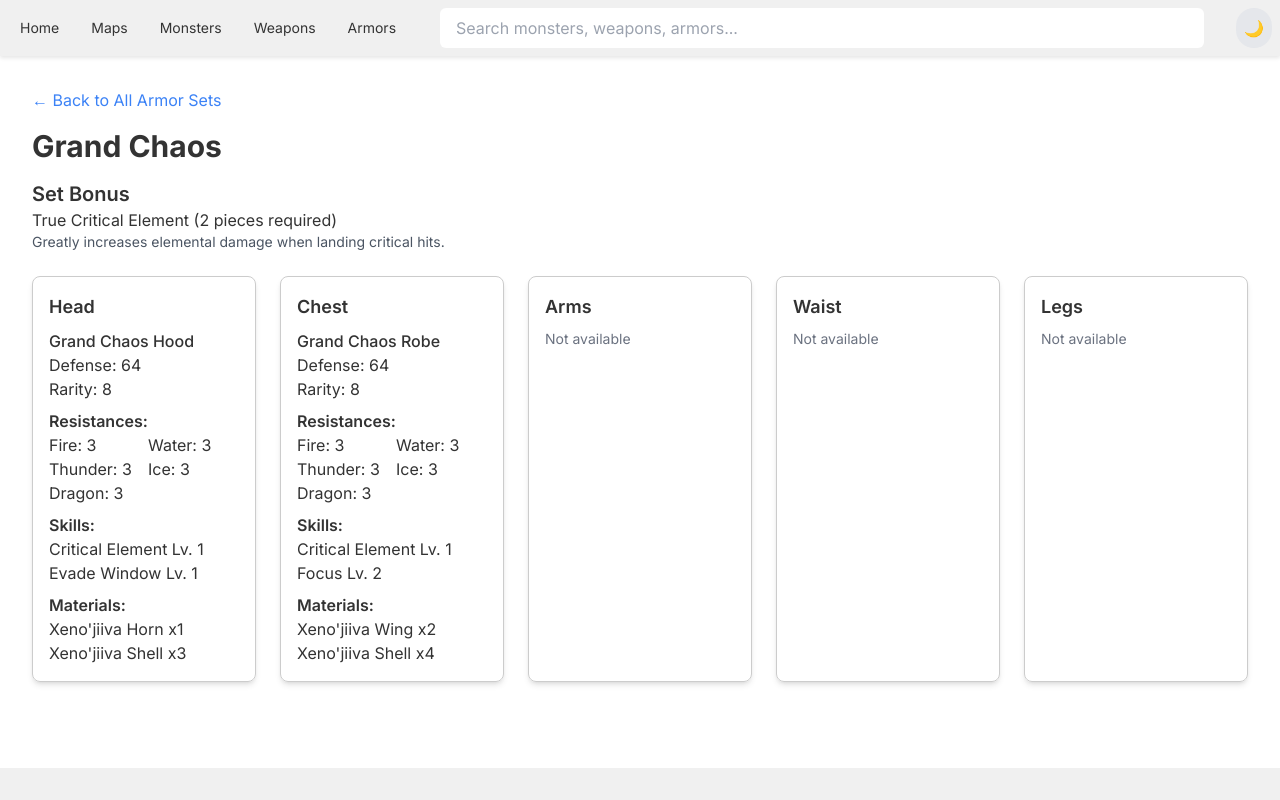
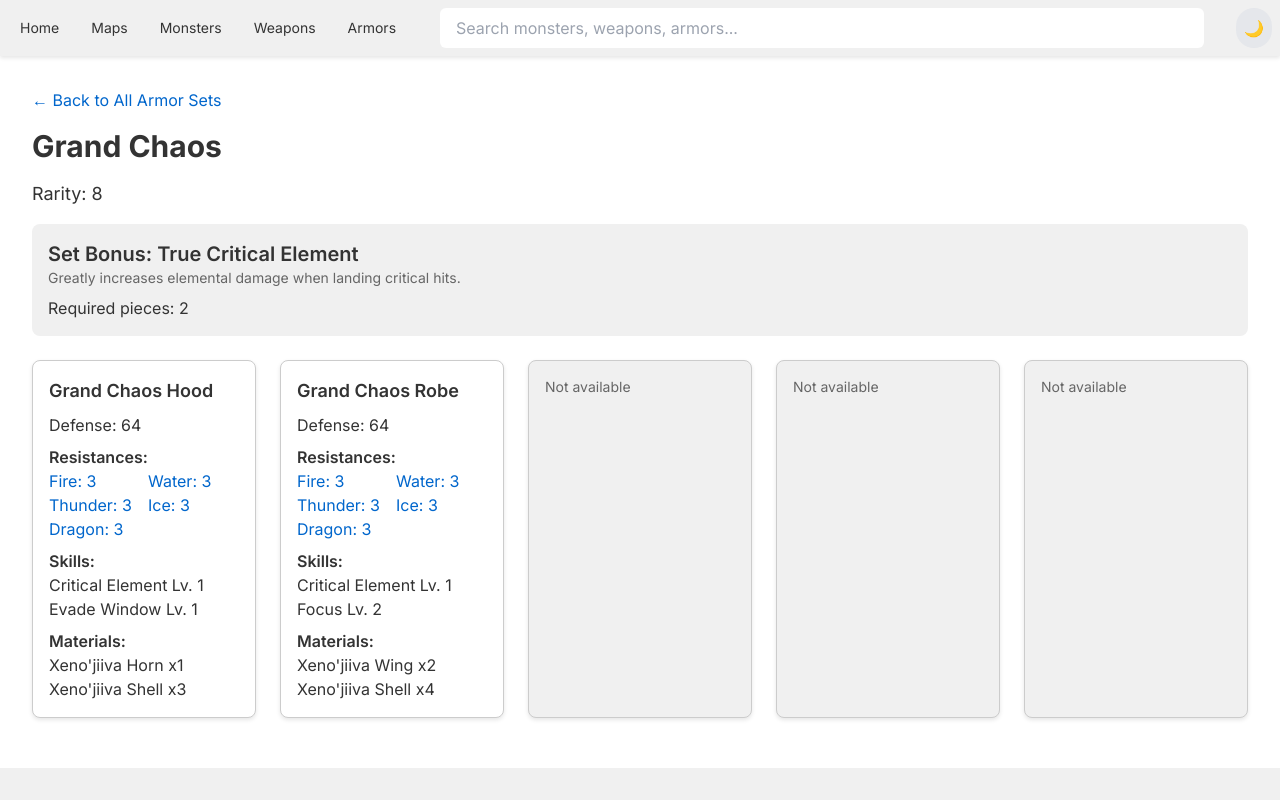
Before and after one commit to askleon/monster-hunter-wilds-wiki, a Next.js app: page /armors/grand-chaos in a window 1280 px wide. Built offline with nearby package versions, Linux system fonts and the light colour scheme.

Commit message:
updated armor id page

```diff
--- a/app/armors/[setId]/page.tsx
+++ b/app/armors/[setId]/page.tsx
@@ -1,75 +1,81 @@
 'use client'
 
 import React from 'react';
-import { getArmorSetById } from '@/lib/armors';
+import { getArmorSetById, ArmorPiece } from '@/lib/armors';
 import Link from 'next/link';
+
+const pieceTypes = ['Head', 'Chest', 'Arms', 'Waist', 'Legs'] as const;
+
+function ArmorPieceCard({ piece }: { piece: ArmorPiece | undefined }) {
+  if (!piece) {
+    return (
+      <div className="border rounded-lg shadow-color p-4 bg-secondary">
+        <p className="text-sm text-secondary">Not available</p>
+      </div>
+    );
+  }
+
+  return (
+    <div className="border rounded-lg shadow-color p-4 bg-primary">
+      <h3 className="text-lg font-semibold mb-2 text-primary">{piece.name}</h3>
+      <p className="text-primary">Defense: {piece.defense}</p>
+      <div className="mt-2">
+        <h4 className="font-semibold text-primary">Resistances:</h4>
+        <ul className="grid grid-cols-2 gap-x-2">
+          {Object.entries(piece.resistances).map(([element, value]) => (
+            <li key={element} className={value > 0 ? 'text-accent' : value < 0 ? 'text-secondary' : 'text-primary'}>
+              {element.charAt(0).toUpperCase() + element.slice(1)}: {value}
+            </li>
+          ))}
+        </ul>
+      </div>
+      <div className="mt-2">
+        <h4 className="font-semibold text-primary">Skills:</h4>
+        <ul>
+          {piece.skills.map((skill, index) => (
+            <li key={index} className="text-primary">{skill.name} Lv. {skill.level}</li>
+          ))}
+        </ul>
+      </div>
+      <div className="mt-2">
+        <h4 className="font-semibold text-primary">Materials:</h4>
+        <ul>
+          {piece.materials.map((material, index) => (
+            <li key={index} className="text-primary">{material.name} x{material.quantity}</li>
+          ))}
+        </ul>
+      </div>
+    </div>
+  );
+}
 
 export default function ArmorSetPage({ params }: { params: { setId: string } }) {
   const armorSet = getArmorSetById(params.setId);
 
   if (!armorSet) {
-    return <div>Armor set not found</div>;
+    return <div className="container mx-auto p-4 text-primary">Armor set not found</div>;
   }
-
-  const pieceTypes = ['Head', 'Chest', 'Arms', 'Waist', 'Legs'] as const;
 
   return (
     <div className="container mx-auto p-4">
-      <Link href="/armors" className="text-blue-500 hover:underline mb-4 inline-block">
+      <Link href="/armors" className="text-accent hover:underline mb-4 inline-block">
         &larr; Back to All Armor Sets
       </Link>
-      <h1 className="text-3xl font-bold mb-4">{armorSet.name}</h1>
+      <h1 className="text-3xl font-bold mb-4 text-primary">{armorSet.name}</h1>
+      <div className="flex items-center mb-4">
+        <p className="text-lg text-primary mr-4">Rarity: {armorSet.tier}</p>
+      </div>
       {armorSet.bonus && (
-        <div className="mb-6">
-          <h2 className="text-xl font-semibold">Set Bonus</h2>
-          <p>{armorSet.bonus.name} ({armorSet.bonus.requiredPieces} pieces required)</p>
-          <p className="text-sm text-gray-600">{armorSet.bonus.description}</p>
+        <div className="mb-6 p-4 bg-secondary rounded-lg">
+          <h2 className="text-xl font-semibold text-primary">Set Bonus: {armorSet.bonus.name}</h2>
+          <p className="text-sm text-secondary">{armorSet.bonus.description}</p>
+          <p className="mt-2 text-primary">Required pieces: {armorSet.bonus.requiredPieces}</p>
         </div>
       )}
       <div className="grid grid-cols-1 md:grid-cols-2 lg:grid-cols-3 xl:grid-cols-5 gap-6">
-        {pieceTypes.map(type => {
-          const piece = armorSet.pieces.find(p => p.type === type);
-          return (
-            <div key={type} className="border rounded-lg shadow-md p-4">
-              <h3 className="text-lg font-semibold mb-2">{type}</h3>
-              {piece ? (
-                <div>
-                  <p className="font-medium">{piece.name}</p>
-                  <p>Defense: {piece.defense}</p>
-                  <p>Rarity: {piece.rarity}</p>
-                  <div className="mt-2">
-                    <h4 className="font-semibold">Resistances:</h4>
-                    <ul className="grid grid-cols-2 gap-x-2">
-                      <li>Fire: {piece.resistances.fire}</li>
-                      <li>Water: {piece.resistances.water}</li>
-                      <li>Thunder: {piece.resistances.thunder}</li>
-                      <li>Ice: {piece.resistances.ice}</li>
-                      <li>Dragon: {piece.resistances.dragon}</li>
-                    </ul>
-                  </div>
-                  <div className="mt-2">
-                    <h4 className="font-semibold">Skills:</h4>
-                    <ul>
-                      {piece.skills.map((skill, index) => (
-                        <li key={index}>{skill.name} Lv. {skill.level}</li>
-                      ))}
-                    </ul>
-                  </div>
-                  <div className="mt-2">
-                    <h4 className="font-semibold">Materials:</h4>
-                    <ul>
-                      {piece.materials.map((material, index) => (
-                        <li key={index}>{material.name} x{material.quantity}</li>
-                      ))}
-                    </ul>
-                  </div>
-                </div>
-              ) : (
-                <p className="text-sm text-gray-500">Not available</p>
-              )}
-            </div>
-          );
-        })}
+        {pieceTypes.map(type => (
+          <ArmorPieceCard key={type} piece={armorSet.pieces.find(p => p.type === type)} />
+        ))}
       </div>
     </div>
   );
--- a/app/armors/page.tsx
+++ b/app/armors/page.tsx
@@ -5,7 +5,7 @@ import { useRouter, useSearchParams } from 'next/navigation';
 import { Card } from '@/app/components/Card';
 import { FilterPanel, FilterOption } from '@/app/components/FilterPanel';
 import { getAllArmorSets, ArmorSet } from '@/lib/armors';
-import { Tooltip } from '@/app/components/Tooltip';
+import { CustomDropdown, Option } from '@/app/components/CustomDropdown';
 
 export default function ArmorsPage() {
   const router = useRouter();
@@ -131,26 +131,7 @@ function ArmorSetCard({ armorSet }: { armorSet: ArmorSet }) {
             {pieceTypes.map(type => {
               const piece = armorSet.pieces.find(p => p.type === type);
               return (
-                <Tooltip
-                  key={type}
-                  content={
-                    piece ? (
-                      <div>
-                        <p className="font-bold">{piece.name}</p>
-                        <p>Skills:</p>
-                        <ul className="list-disc list-inside">
-                          {piece.skills.map(skill => (
-                            <li key={skill.name}>{skill.name} Lv. {skill.level}</li>
-                          ))}
-                        </ul>
-                      </div>
-                    ) : (
-                      <p>No {type} piece in this set</p>
-                    )
-                  }
-                >
-                  <div className="text-center w-16 flex flex-col items-center">
-                    <div className="relative w-8 h-8 flex items-center justify-center">
+                <div key={type} className="text-center w-16 flex flex-col items-center">
                   <span className={`font-semibold ${!piece ? 'opacity-30' : ''}`}>{type[0]}</span>
                   {!piece && (
                     <span className="absolute inset-0 flex items-center justify-center text-red-500 font-bold">
@@ -158,16 +139,14 @@ function ArmorSetCard({ armorSet }: { armorSet: ArmorSet }) {
                     </span>
                   )}
                 </div>
-                    {piece && <span className="text-xs mt-1">{piece.defense}</span>}
-                  </div>
-                </Tooltip>
               );
             })}
           </div>
           {armorSet.bonus && (
-            <p className="text-sm text-secondary">
-              Set Bonus: {armorSet.bonus.name} ({armorSet.bonus.requiredPieces} pieces)
-            </p>
+            <div className="mt-2">
+              <p className="font-semibold">Set Bonus: {armorSet.bonus.name}</p>
+              <p className="text-sm text-secondary">{armorSet.bonus.description}</p>
+            </div>
           )}
         </div>
       }
```
Lines whose indentation alone changed are shown as unchanged.
